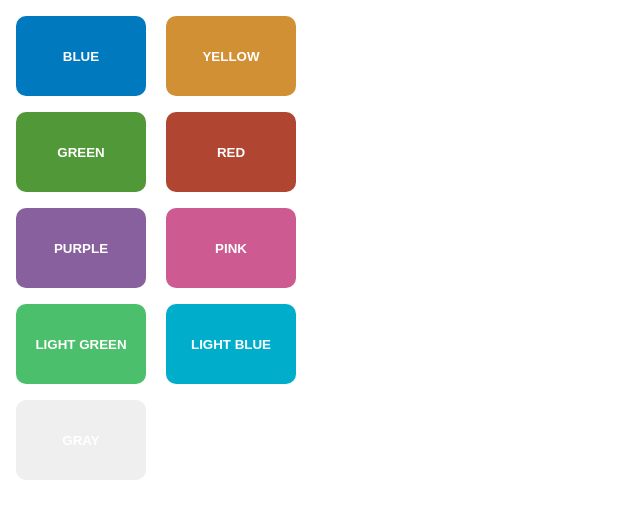
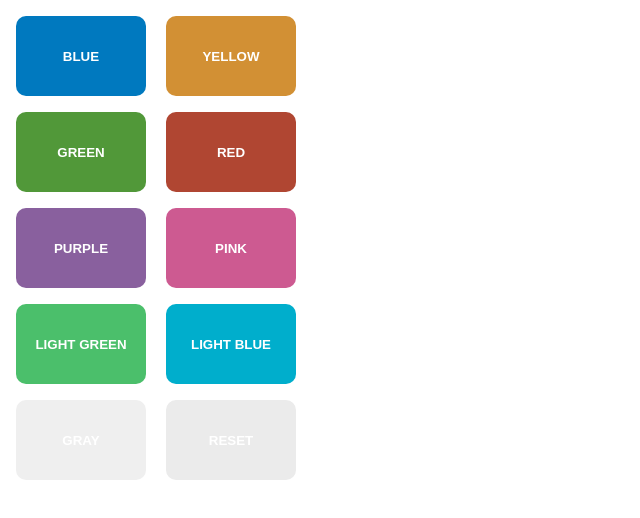
Before and after one commit to risacan/chrome-extension-waffleio, a browser extension: page index.html in a window 1280 px wide. Shown: the whole page, without its empty margins (0-640 px from the left). Drawn offline with nearby package versions, Linux system fonts and the light colour scheme.

Commit message:
:art: Add original color

```diff
--- a/index.css
+++ b/index.css
@@ -48,3 +48,7 @@ button {
 .grey {
   background-color: rgb(131, 140, 145);
 }
+
+.reset {
+  background-color: #ebebeb;
+}
--- a/index.html
+++ b/index.html
@@ -15,6 +15,7 @@
     <button id="rgb(75, 191, 107)" class="lightgreen">light green</button>
     <button id="rgb(0, 174, 204)" class="lightblue">light blue</button>
     <button id="rgb(131, 140, 145)" class="gray">gray</button>
+    <button id="#ebebeb" class="reset">reset</button>
     <script src="./index.js"></script>
   </body>
 </html>
```
